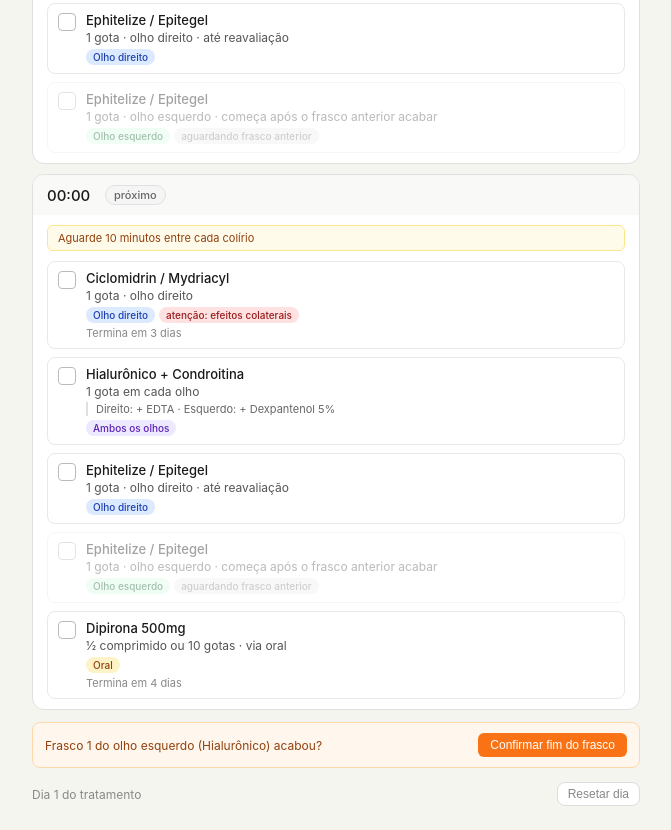
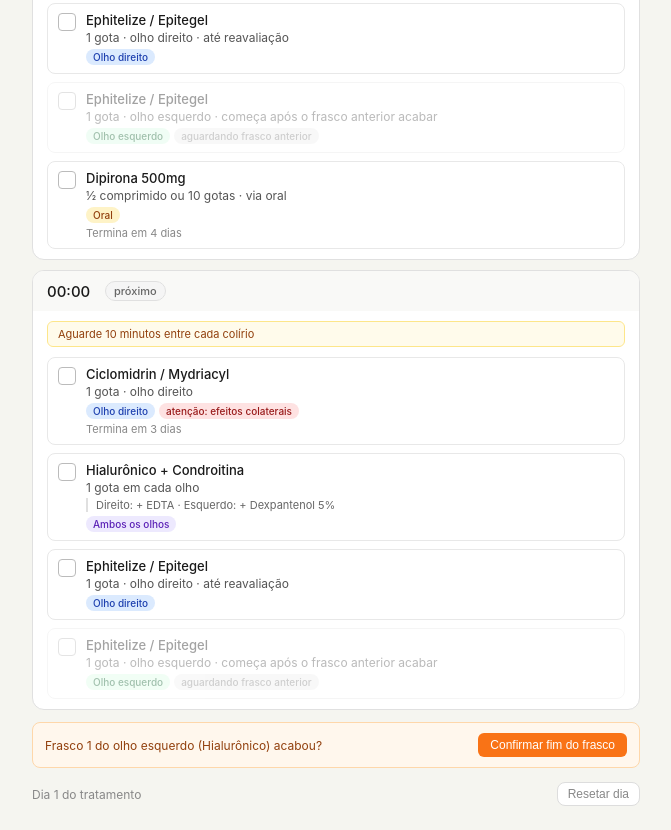
Before and after one commit to johnnywuopelegrini/Zeca-Rem-dios, a plain HTML site: page index.html in a window 1280 px wide. Shown: the part 1395-2225 px from the top of the page, without its empty margins (304-975 px from the left). Drawn offline with Linux system fonts and the light colour scheme.

Commit message:
Update index.html

```diff
--- a/index.html
+++ b/index.html
@@ -101,7 +101,7 @@ const MEDS = [
   {id:'hialuronico',name:'Hialurônico + Condroitina',detail:'1 gota em cada olho',sub:'Direito: + EDTA · Esquerdo: + Dexpantenol 5%',tag:'ambos',tagLabel:'Ambos os olhos',slots:['06:00','12:00','18:00','00:00'],endDate:null,coliro:true},
   {id:'ephitelize_d',name:'Ephitelize / Epitegel',detail:'1 gota · olho direito · até reavaliação',tag:'direito',tagLabel:'Olho direito',slots:['06:00','12:00','18:00','00:00'],endDate:null,coliro:true},
   {id:'ephitelize_e',name:'Ephitelize / Epitegel',detail:'1 gota · olho esquerdo · começa após o frasco anterior acabar',tag:'esquerdo',tagLabel:'Olho esquerdo',slots:['06:00','12:00','18:00','00:00'],endDate:null,lockedBy:'hialuronico',coliro:true},
-  {id:'dipirona',name:'Dipirona 500mg',detail:'½ comprimido ou 10 gotas · via oral',tag:'oral',tagLabel:'Oral',slots:['06:00','00:00'],endDate:'2026-04-27',coliro:false}
+  {id:'dipirona',name:'Dipirona 500mg',detail:'½ comprimido ou 10 gotas · via oral',tag:'oral',tagLabel:'Oral',slots:['06:00','18:00'],endDate:'2026-04-27',coliro:false}
 ];
 
 // Ordem do dia: 06h → 12h → 18h → 00h
```
